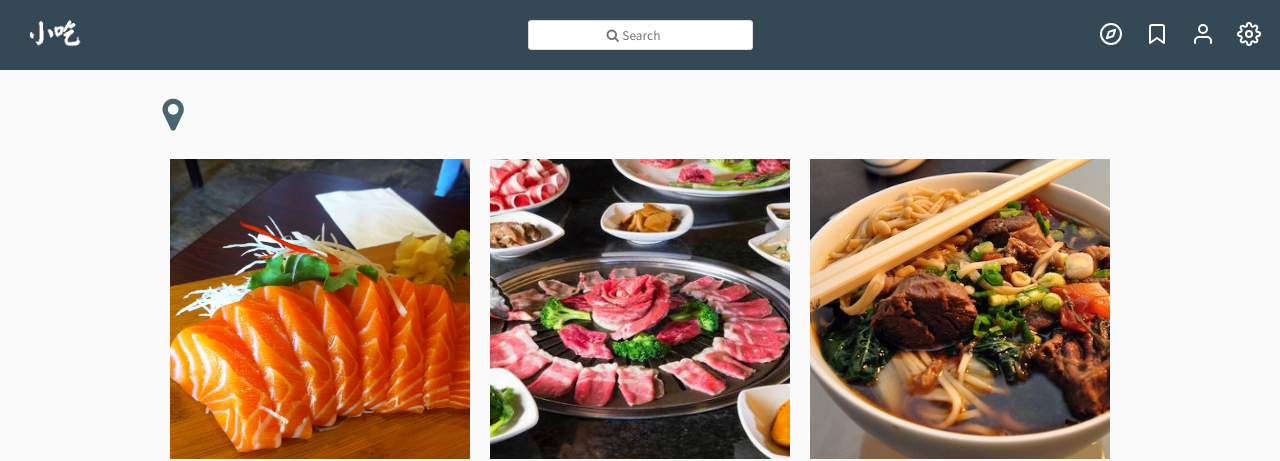
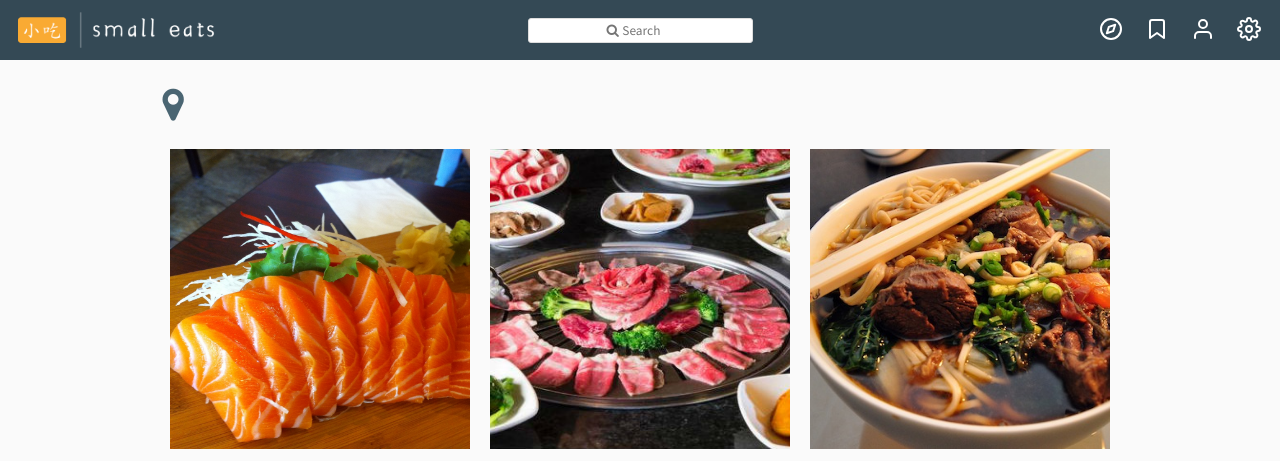
Before and after one commit to richardtseng7/GreatEats, a plain HTML site: page index.html in a window 1280 px wide. Shown: the top 461 px of the page. Drawn offline with nearby package versions, Linux system fonts and the light colour scheme; some packages are replaced by stand-ins of ours.

Commit message:
new logo

```diff
--- a/css/Explore.css
+++ b/css/Explore.css
@@ -55,7 +55,8 @@
 }
 
 .header #logo-img {
-    height: 70px;
+    height: 50px;
+    padding: 5px;
 }
 
 .header .search-container {
@@ -67,7 +68,7 @@
 
 .header #search-bar {
     width: 225px;
-    height: 30px;
+    height: 25px;
     border-radius: 3px;
     padding: 5px 10px;
     outline: 0;
@@ -79,6 +80,7 @@ input[type="search"]::placeholder{
 
 input[type="search"]:focus::placeholder {
     text-align: left;
+    opacity: 0;
 }
 
 .header .user {
--- a/index.html
+++ b/index.html
@@ -23,7 +23,7 @@
             <!-- Header -->
             <div class="header">
                 <div class="logo">
-                    <img id="logo-img" src="resources/logo-char.png"/>
+                    <img id="logo-img" src="resources/logo-header-white.png"/>
                 </div>
                 <div class="search-container">
                     <input id="search-bar" type="search" placeholder="&#xF002; Search">
```
Also changed, not shown: profile.html (+1 -1 lines), resources/logo-char.png (deleted), resources/logo-characters.png (deleted), resources/logo-header-white.png (added), resources/logo-header-yellow.png (added), resources/logo-icon.png (added), resources/logo-text.png (added), 1 other file.
